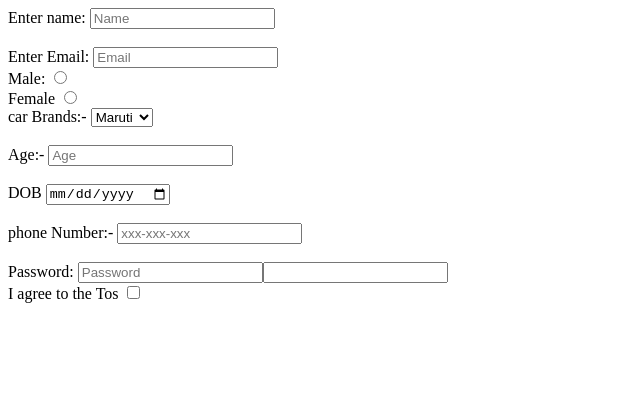
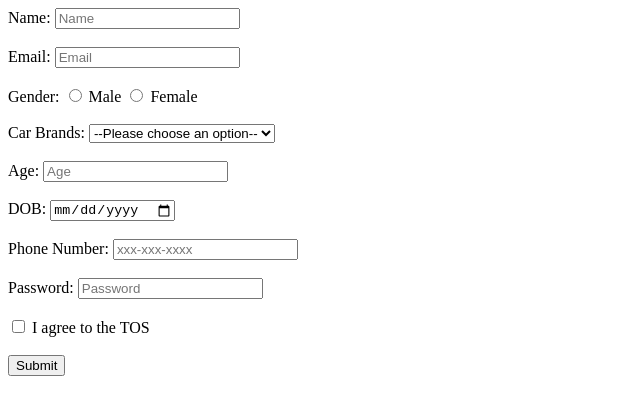
Before and after one commit to acciojob/signup-form-car-aks228, a website: page main.html in a window 1280 px wide. Shown: the whole page, without its empty margins (0-640 px from the left). Drawn offline with Linux system fonts and the light colour scheme.

Commit message:
created a submission

```diff
--- a/main.html
+++ b/main.html
@@ -1,56 +1,58 @@
 <!DOCTYPE html>
+<html>
+<head>
+  <link rel="stylesheet" href="styles.css">
+</head>
+<body>
+  <form method="post">
 
-<html>
+    <label for="name">Name:</label>
+    <input type="text" id="name" name="name" placeholder="Name" required>
+    <br><br>
 
-<head>
-	<link rel="stylesheet" href="styles.css">
-</head>
+    <label for="email">Email:</label>
+    <input type="email" id="email" name="email" placeholder="Email" required>
+    <br><br>
 
-<body>
-	<form>
-		<label for="name">Enter name:</label>
-		<input type ="text" name="Name" placeholder="Name" id ="name"></input>
-	<br>
-		<br>
-		<label for="name">Enter Email:</label>
-	<input type ="text" name="Email" placeholder="Email" id ="name"></input>
-		<br>
-		<label for="Male">Male:
-		<input type ="radio" id="Male" value="Gender" name="Male">
-		<br>
-		<label for="Male">Female
-		<input type ="radio" id="Female" value="Gender" name="Male">
-			<br>
-			<label for="cars">car Brands:-</label>
-		<select name="car" id="cars" placeholder="please choose an option" >
-			<option value="Maruti"> Maruti</option>
-			<option value="Maruti"> Honda</option>
-			<option value="Maruti"> bmw</option>
-		</select>
-			<br>
-			<br>
-			<label for="age">Age:- </label>
-			<input type="Number" id="age" placeholder="Age"></input>
-			<br>
-			<br>
-			<label for="dob">DOB</label>
-			<input type="date" id="dob"></input>
-			<br>
-			<br>
-			<label for="tel">phone Number:-</label>
-			<input type="Tel" id="tel" placeholder="xxx-xxx-xxx"></input>
-			<br>
-			<br>
-			<label for="password">Password:</label>
-			<input type="password" id="password" placeholder="Password"><input>
-		<br>
-			<label for="tos">I agree to the Tos
-			<input type="checkbox" id="tos"></input>
-	</form>
-	<!-- the entire body must be written by student -->
-    <script type="text/javascript" src="./script.js">
-</script>
+    <label>Gender:</label>
+    <input type="radio" id="gender_m" name="gender" value="male" required>
+    <label for="gender_m">Male</label>
+    <input type="radio" id="gender_f" name="gender" value="female" required>
+    <label for="gender_f">Female</label>
+    <br><br>
 
+    <label for="cars">Car Brands:</label>
+    <select id="cars" name="cars" required>
+      <option value="">--Please choose an option--</option>
+      <option value="maruti">Maruti</option>
+      <option value="honda">Honda</option>
+      <option value="bmw">BMW</option>
+    </select>
+    <br><br>
+
+    <label for="age">Age:</label>
+    <input type="number" id="age" name="age" placeholder="Age" required>
+    <br><br>
+
+    <label for="dob">DOB:</label>
+    <input type="date" id="dob" name="dob" required>
+    <br><br>
+
+    <label for="tel">Phone Number:</label>
+    <input type="tel" id="tel" name="tel" placeholder="xxx-xxx-xxxx">
+    <br><br>
+
+    <label for="password">Password:</label>
+    <input type="password" id="password" name="password" placeholder="Password" required>
+    <br><br>
+
+    <input type="checkbox" id="tos" name="tos" required>
+    <label for="tos">I agree to the TOS</label>
+    <br><br>
+
+    <button type="submit">Submit</button>
+  </form>
+
+  <script type="text/javascript" src="./script.js"></script>
 </body>
-
 </html>
```
